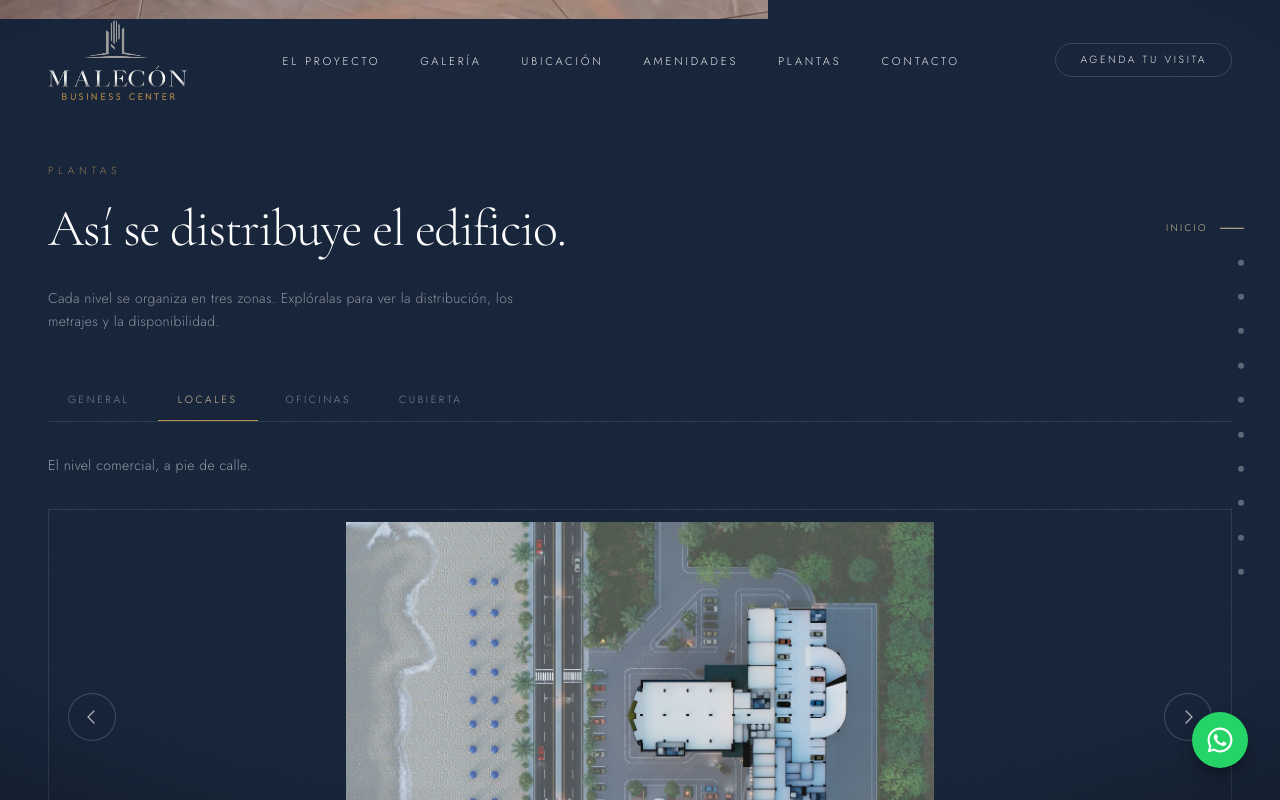
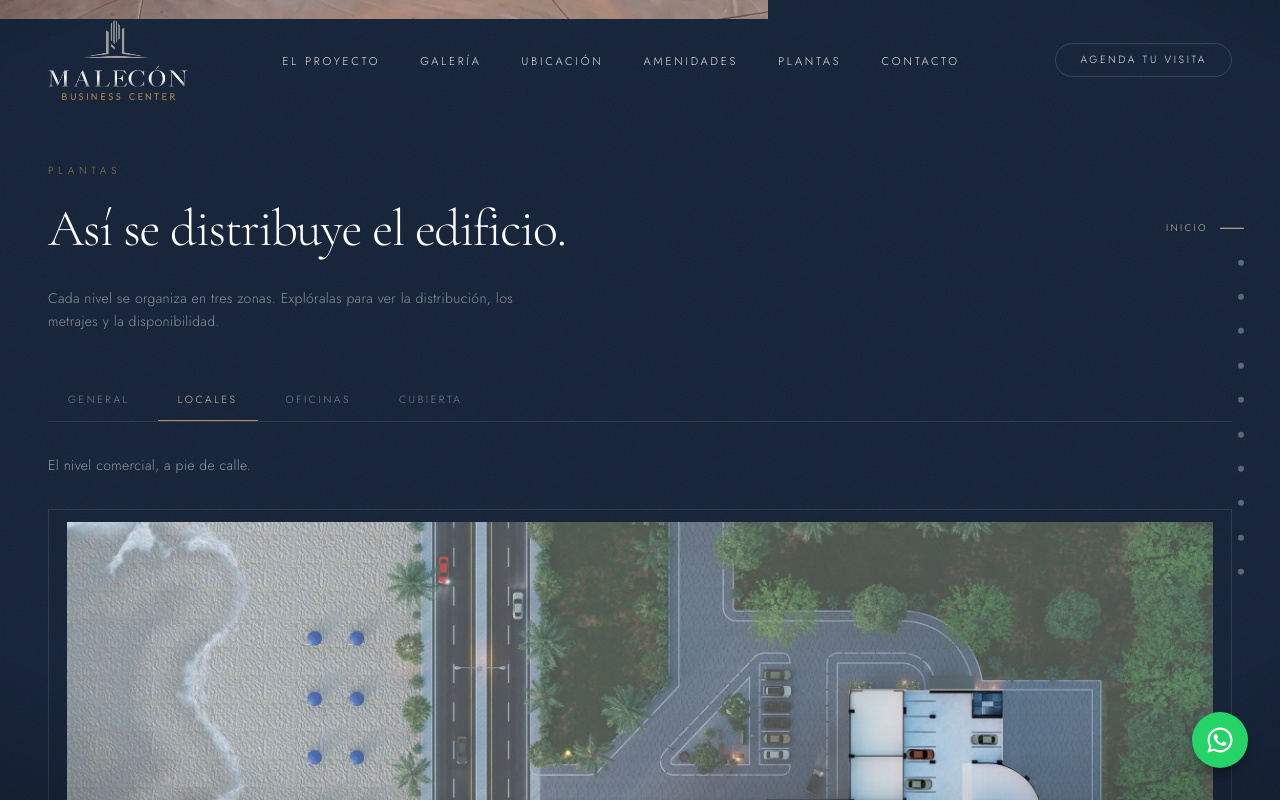
Before and after one commit to jerdiaz/malecon-residences, a Next.js app: page / in a window 1280 px wide. Both pictures are taken after a click on the tab "LOCALES". Shown: the part 7417-8217 px from the top of the page. Built offline with nearby package versions, Linux system fonts and the light colour scheme.

Commit message:
Plantas: agrandar los planos y sacar las flechas de encima de la navegacion

```diff
--- a/src/components/Plantas.tsx
+++ b/src/components/Plantas.tsx
@@ -104,28 +104,43 @@ export default function Plantas() {
           {/* Visor del plano activo. Los planos tienen proporciones muy
               distintas —los de zona son verticales, los generales apaisados—,
               así que se encajan por contención dentro de una caja fija. */}
-          <div className="relative mt-8">
           <button
             onClick={() => setAmpliado(true)}
             aria-label={`Ampliar ${plano.label}`}
-              className="block h-[52vh] max-h-[560px] min-h-[300px] w-full cursor-zoom-in overflow-hidden border border-white/10 bg-ink/60 p-3 transition-colors duration-500 ease-silk hover:border-bronze/40"
+            style={{ aspectRatio: plano.aspecto }}
+            className={`mt-8 block w-full cursor-zoom-in overflow-hidden border border-white/10 bg-ink/60 p-3 transition-colors duration-500 ease-silk hover:border-bronze/40 ${
+              // Los apaisados llenan el ancho: es donde se lee el plano.
+              // Los verticales sí necesitan tope, o se irían a miles de píxeles.
+              plano.aspecto < 1 ? "max-h-[72vh]" : ""
+            }`}
           >
             <PlanoImg key={plano.src} plano={plano} contain />
           </button>
 
+          {/* Pie: controles a la izquierda, como en el carrusel de la galería.
+              No van superpuestos sobre la imagen porque a viewports de ~1280px
+              el contenedor llega hasta el borde y la flecha derecha quedaba
+              debajo de los puntos de navegación lateral. */}
+          <div className="mt-4 flex flex-wrap items-center justify-between gap-4">
+            <div className="flex items-center gap-5">
               {hayCarrusel && (
                 <>
-                <Flecha lado="izq" onClick={() => irA(-1)} label={`Anterior: ${planos[(indice - 1 + planos.length) % planos.length].label}`} />
-                <Flecha lado="der" onClick={() => irA(1)} label={`Siguiente: ${planos[(indice + 1) % planos.length].label}`} />
+                  <Flecha
+                    lado="izq"
+                    onClick={() => irA(-1)}
+                    label={`Anterior: ${planos[(indice - 1 + planos.length) % planos.length].label}`}
+                  />
+                  <Flecha
+                    lado="der"
+                    onClick={() => irA(1)}
+                    label={`Siguiente: ${planos[(indice + 1) % planos.length].label}`}
+                  />
                 </>
               )}
-          </div>
-
-          {/* Pie del carrusel: nombre del plano y posición */}
-          <div className="mt-4 flex items-baseline justify-between gap-4">
               <p className="text-[0.65rem] font-light uppercase tracking-[0.3em] text-champagne/90">
                 {plano.label}
               </p>
+            </div>
             {hayCarrusel && (
               <p className="shrink-0 text-[0.6rem] font-light uppercase tracking-[0.3em] tabular-nums text-white/35">
                 {String(indice + 1).padStart(2, "0")} / {String(planos.length).padStart(2, "0")}
@@ -142,7 +157,7 @@ export default function Plantas() {
                   onClick={() => setIndice(i)}
                   aria-label={p.label}
                   aria-current={i === indice}
-                  className={`relative aspect-[4/3] overflow-hidden border bg-ink/60 p-1 transition-colors duration-400 ease-silk ${
+                  className={`relative aspect-square overflow-hidden border bg-ink/60 p-1.5 transition-colors duration-400 ease-silk ${
                     i === indice
                       ? "border-bronze"
                       : "border-white/10 hover:border-white/30"
@@ -187,9 +202,7 @@ function Flecha({
     <button
       onClick={onClick}
       aria-label={label}
-      className={`absolute top-1/2 flex h-11 w-11 -translate-y-1/2 items-center justify-center rounded-full border border-white/20 bg-ink/70 text-white/70 backdrop-blur-sm transition-all duration-300 ease-silk hover:border-bronze hover:text-champagne md:h-12 md:w-12 ${
-        lado === "izq" ? "left-3 md:left-5" : "right-3 md:right-5"
-      }`}
+      className="flex h-10 w-10 shrink-0 items-center justify-center rounded-full border border-white/15 text-white/60 transition-colors duration-300 ease-silk hover:border-bronze hover:text-champagne"
     >
       <svg width="14" height="14" viewBox="0 0 14 14" fill="none" aria-hidden="true">
         <path
--- a/src/lib/plantas.ts
+++ b/src/lib/plantas.ts
@@ -1,6 +1,10 @@
 export interface Plano {
   src: string;
   label: string;
+  /** Proporción ancho/alto. La caja del visor se adapta a ella para que cada
+   *  plano se vea lo más grande posible: van de 0.44 (zonas verticales) a
+   *  1.74 (las páginas del brochure), y una caja fija desperdiciaba el ancho. */
+  aspecto: number;
   /** true = SVG con texto vectorial; se sirve tal cual, sin pasar por next/image */
   vector?: boolean;
 }
@@ -37,7 +41,7 @@ export const NIVELES: NivelPlantas[] = [
     intro:
       "El conjunto visto desde arriba, con las tres zonas —A, B y C— que organizan cada nivel.",
     planos: [
-      { src: "/images/plantas/planta-general.svg", label: "Planta general", vector: true },
+      { src: "/images/plantas/planta-general.svg", label: "Planta general", aspecto: 1.737, vector: true },
     ],
   },
   {
@@ -45,10 +49,10 @@ export const NIVELES: NivelPlantas[] = [
     label: "Locales",
     intro: "El nivel comercial, a pie de calle.",
     planos: [
-      { src: "/images/plantas/locales-general.webp", label: "El nivel completo" },
-      { src: "/images/plantas/locales-zona-a.webp", label: "Zona A" },
-      { src: "/images/plantas/locales-zona-b.webp", label: "Zona B" },
-      { src: "/images/plantas/locales-zona-c.webp", label: "Zona C" },
+      { src: "/images/plantas/locales-general.webp", label: "El nivel completo", aspecto: 1.509 },
+      { src: "/images/plantas/locales-zona-a.webp", label: "Zona A", aspecto: 0.698 },
+      { src: "/images/plantas/locales-zona-b.webp", label: "Zona B", aspecto: 1.427 },
+      { src: "/images/plantas/locales-zona-c.webp", label: "Zona C", aspecto: 0.537 },
     ],
   },
   {
@@ -57,17 +61,17 @@ export const NIVELES: NivelPlantas[] = [
     intro:
       "Planta tipo con la numeración de cada oficina, sus metrajes y la disponibilidad.",
     planos: [
-      { src: "/images/plantas/plantas-por-zona.svg", label: "Oficinas por zona", vector: true },
-      { src: "/images/plantas/oficinas-zona-a.webp", label: "Zona A" },
-      { src: "/images/plantas/oficinas-zona-b.webp", label: "Zona B" },
-      { src: "/images/plantas/oficinas-zona-c.webp", label: "Zona C" },
-      { src: "/images/plantas/oficinas-general.webp", label: "El nivel completo" },
+      { src: "/images/plantas/plantas-por-zona.svg", label: "Oficinas por zona", aspecto: 1.737, vector: true },
+      { src: "/images/plantas/oficinas-zona-a.webp", label: "Zona A", aspecto: 0.444 },
+      { src: "/images/plantas/oficinas-zona-b.webp", label: "Zona B", aspecto: 1.473 },
+      { src: "/images/plantas/oficinas-zona-c.webp", label: "Zona C", aspecto: 0.553 },
+      { src: "/images/plantas/oficinas-general.webp", label: "El nivel completo", aspecto: 1.509 },
     ],
   },
   {
     id: "cubierta",
     label: "Cubierta",
     intro: "La cubierta, con la terraza del rooftop.",
-    planos: [{ src: "/images/plantas/cubierta.webp", label: "Planta de cubierta" }],
+    planos: [{ src: "/images/plantas/cubierta.webp", label: "Planta de cubierta", aspecto: 1.509 }],
   },
 ];
```
Lines whose indentation alone changed are shown as unchanged.
